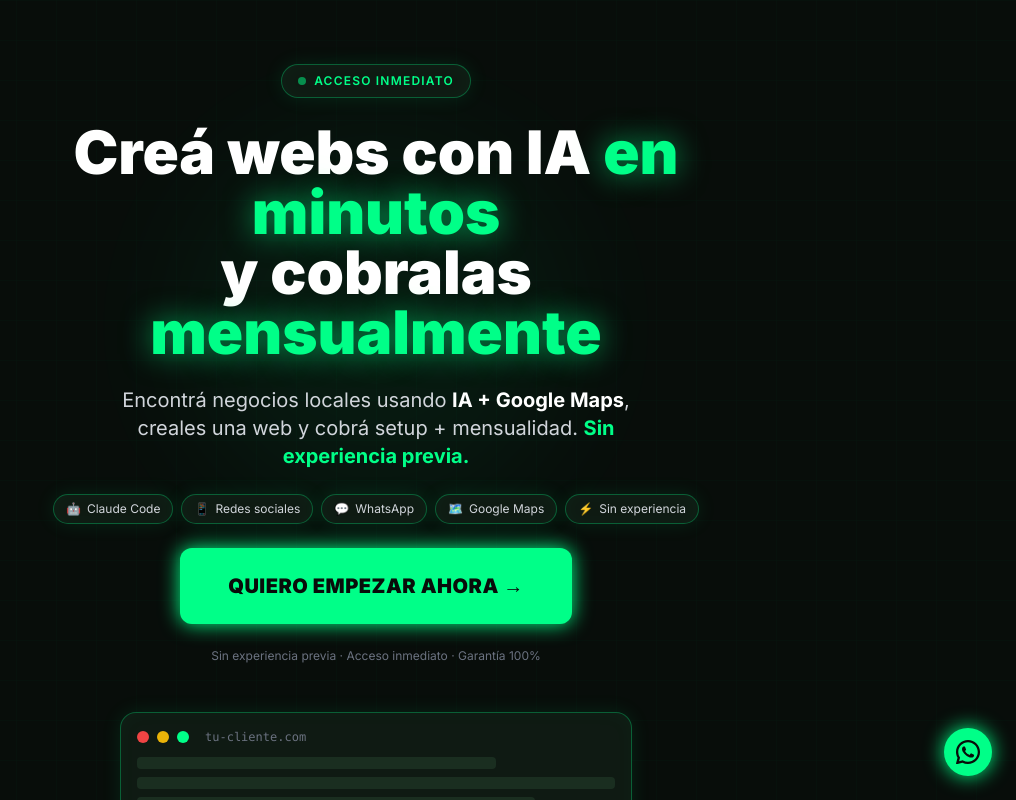
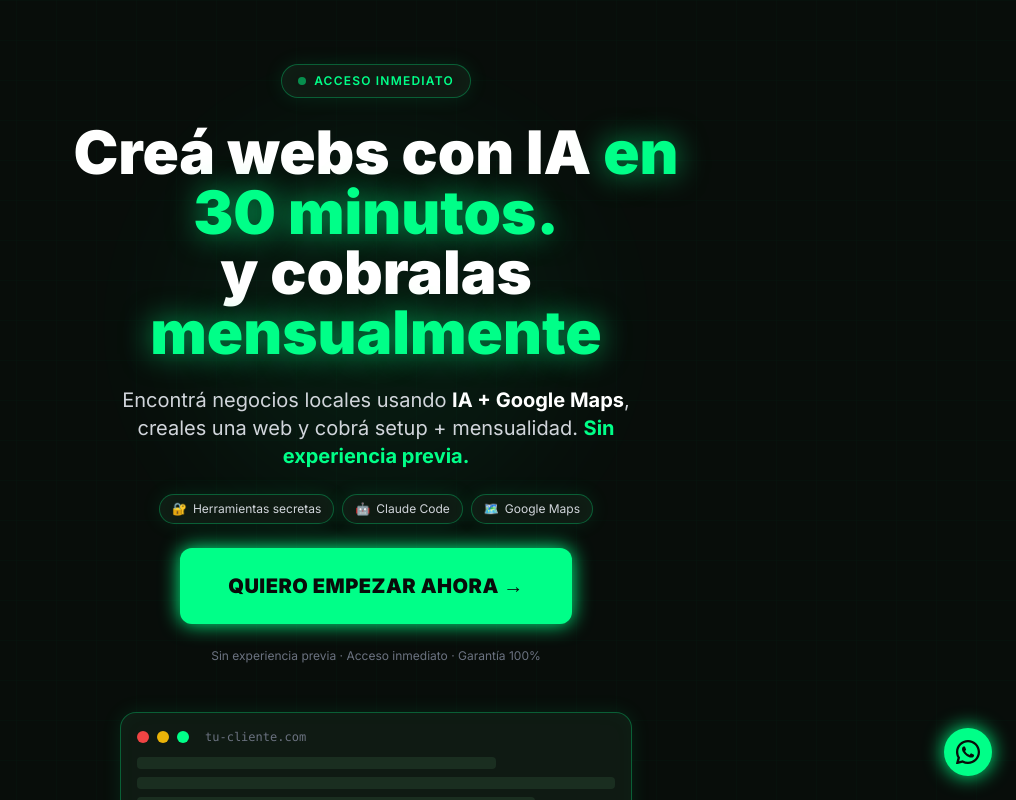
Before and after one commit to FedeCortes/websconia, a React (Vite) app: page / in a window 1280 px wide. Shown: the top 800 px of the page, without its empty margins (264-1280 px from the left). Built offline with nearby package versions, Linux system fonts and the light colour scheme.

Commit message:
mejora oferta

```diff
--- a/src/sections/Hero.jsx
+++ b/src/sections/Hero.jsx
@@ -25,7 +25,7 @@ export default function Hero() {
         {/* Headline */}
         <h1 className="text-4xl sm:text-5xl md:text-6xl font-black leading-tight text-white">
           Creá webs con IA{' '}
-          <span className="text-neon glow-text">en minutos</span>
+          <span className="text-neon glow-text">en 30 minutos.</span>
           <br />y cobralas{' '}
           <span className="text-neon glow-text">mensualmente</span>
         </h1>
@@ -40,11 +40,9 @@ export default function Hero() {
         {/* Herramientas */}
         <div className="flex flex-wrap items-center justify-center gap-2">
           {[
+            { icon: '🔐', label: 'Herramientas secretas' },
             { icon: '🤖', label: 'Claude Code' },
-            { icon: '📱', label: 'Redes sociales' },
-            { icon: '💬', label: 'WhatsApp' },
             { icon: '🗺️', label: 'Google Maps' },
-            { icon: '⚡', label: 'Sin experiencia' },
           ].map((t) => (
             <span
               key={t.label}
```
